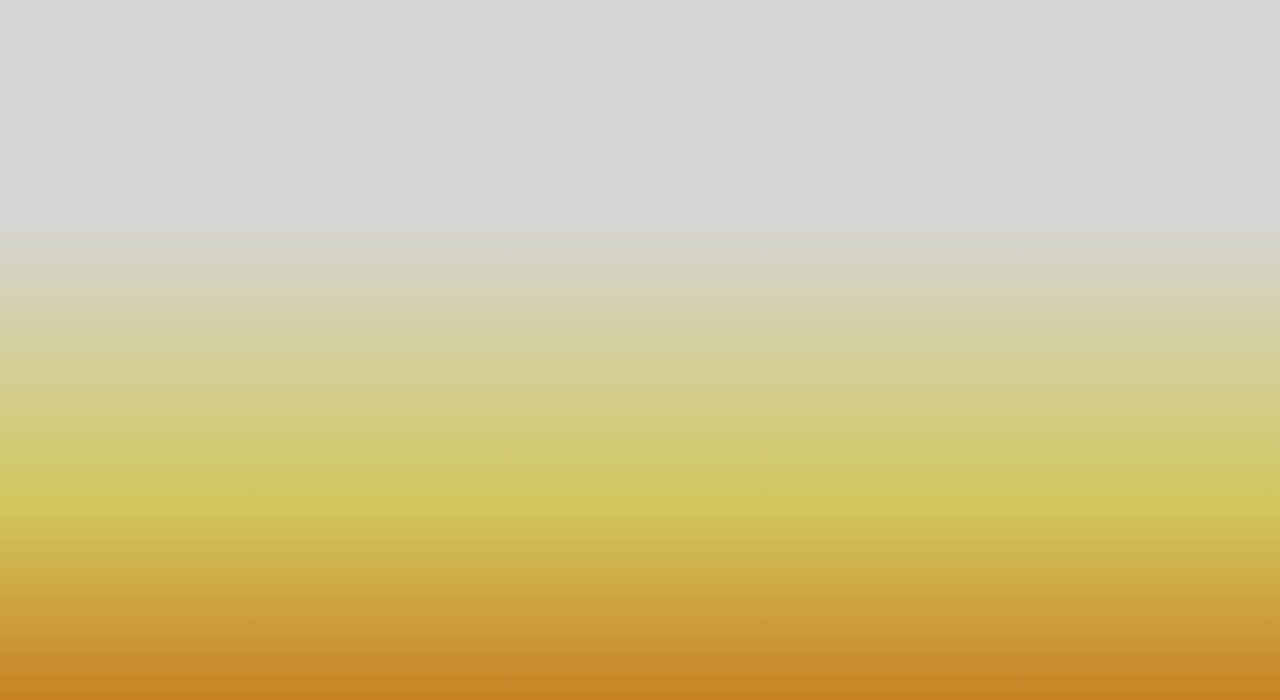
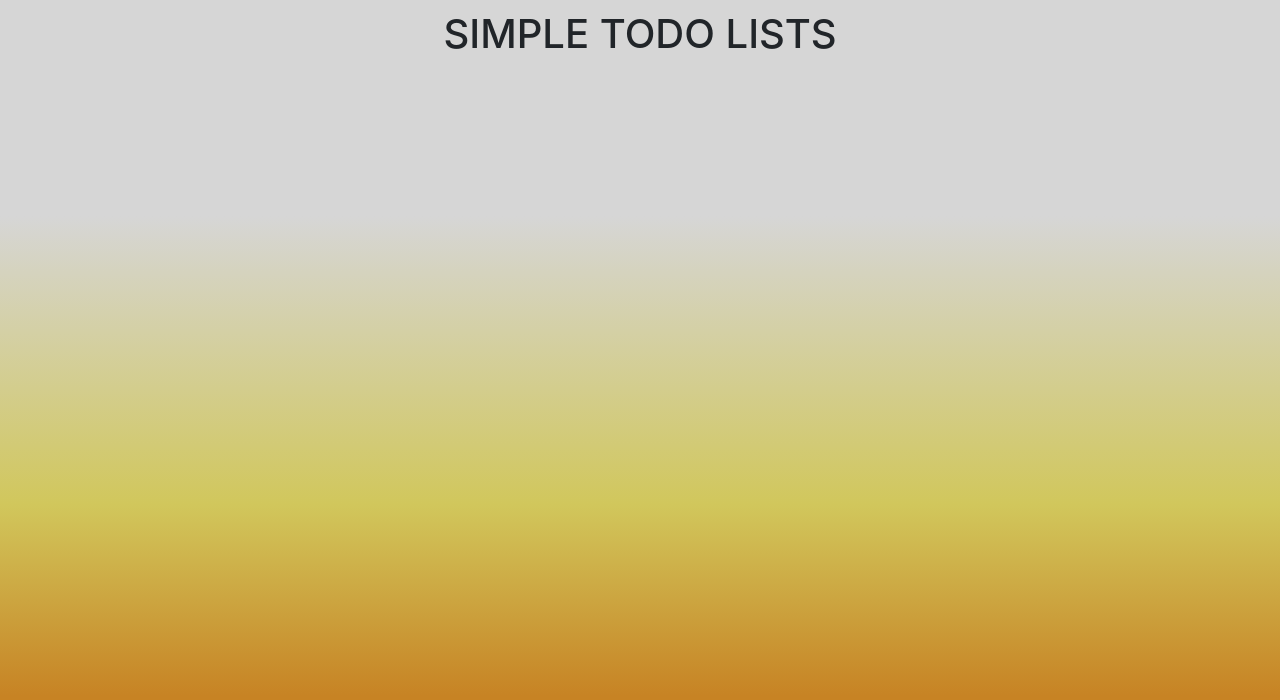
Before and after one commit to kirill-oleynik/todo-list-web, a React (Create React App) app: page / in a window 1280 px wide. Shown: the top 700 px of the page. Built offline with nearby package versions, Linux system fonts and the light colour scheme.

Commit message:
Add application title

```diff
--- a/public/index.html
+++ b/public/index.html
@@ -1,6 +1,8 @@
 <!DOCTYPE html>
 <html lang="en">
   <head>
+    <link rel='stylesheet'
+      href='https://stackpath.bootstrapcdn.com/bootstrap/4.5.2/css/bootstrap.min.css'>
     <meta charset="utf-8" />
     <meta name="viewport" content="width=device-width, initial-scale=1" />
     <meta name="theme-color" content="#000000" />
--- a/src/App.js
+++ b/src/App.js
@@ -1,8 +1,10 @@
 import React from 'react';
+import Header from './components/header';
 
 function App() {
   return (
     <div className="App">
+    <Header />
     </div>
   );
 }
--- /dev/null
+++ b/src/components/header/header.css
@@ -0,0 +1,3 @@
+.header {
+  text-align: center;
+}
--- /dev/null
+++ b/src/components/header/index.js
@@ -0,0 +1,13 @@
+import React from 'react';
+import Title from './title';
+import './header.css';
+
+const Header = () => {
+  return(
+  <div className='header'>
+    <Title />
+  </div>
+  );
+};
+
+export default Header;
--- /dev/null
+++ b/src/components/header/title/index.js
@@ -0,0 +1,6 @@
+import React from 'react';
+import './title.css';
+
+const Title = () => (<h1 className='title'>SIMPLE TODO LISTS</h1>);
+
+export default Title;
--- /dev/null
+++ b/src/components/header/title/title.css
@@ -0,0 +1,4 @@
+h1 {
+  margin-top: 10px;
+  margin-bottom: 10px;
+}
```
